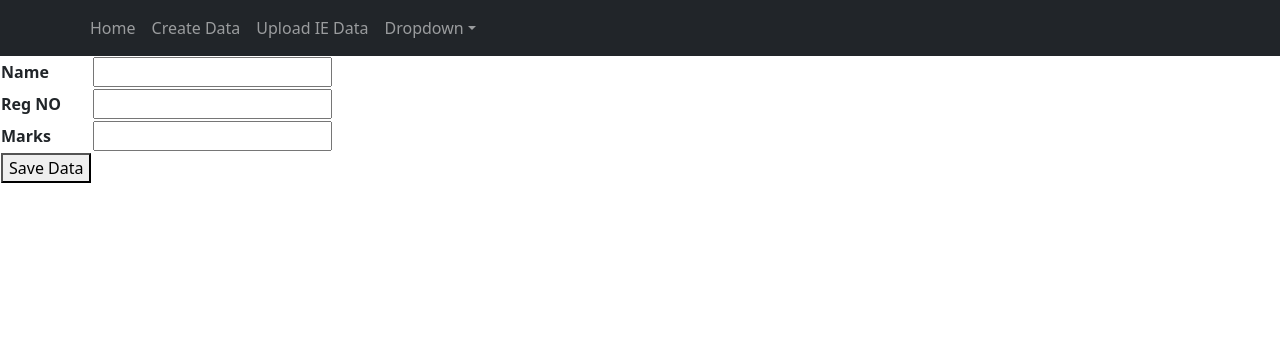
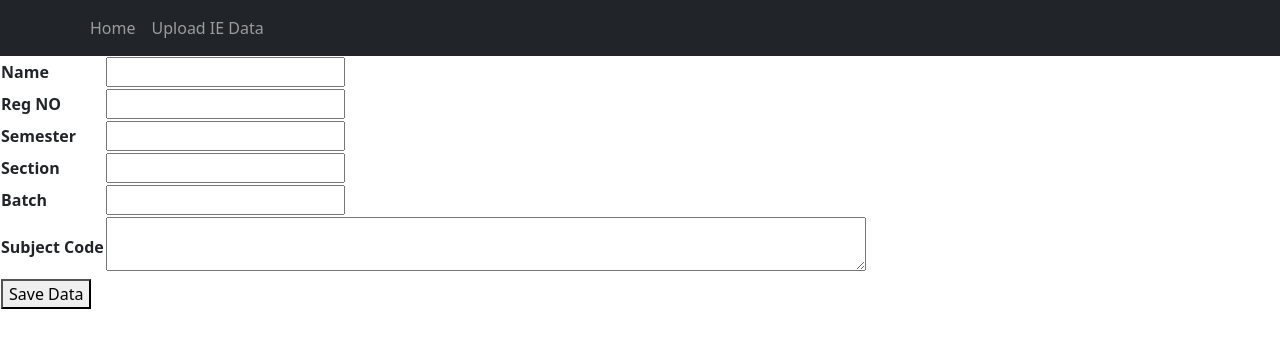
Before and after one commit to singhalmca04/react-srm, a React (Create React App) app: page /update in a window 1280 px wide. Shown: the top 348 px of the page. Built offline with nearby package versions, Linux system fonts and the light colour scheme.

Commit message:
elective

```diff
--- a/src/Apicall.js
+++ b/src/Apicall.js
@@ -10,6 +10,7 @@ const Apicall = () => {
     const navigate = useNavigate();
     const [response, setResponse] = useState(null);
     const [loading, setLoading] = useState(false);
+    const [imageUpload, setImageUpload] = useState(false);
     const [excelData, setExcelData] = useState([]);
     const [files, setFiles] = useState([]);
 
@@ -20,7 +21,7 @@ const Apicall = () => {
                 const res = await fetch(apiUrl + "/finduser");
                 const data = await res.json();
                 setResponse(data.data);
-
+                console.log(response[0].subcode)
             } catch (error) {
                 console.error("Error:", error);
             } finally {
@@ -116,9 +117,35 @@ const Apicall = () => {
     };
 
     const handleBulkUpload = async () => {
-        const formData = new FormData();
-        files.forEach(file => formData.append('images', file));
-        await axios.post(apiUrl + `/upload/bulk/images`, formData);
+        for (const file of files) {
+            setImageUpload(true);
+            const fileName = file.name.substring(0, file.name.lastIndexOf('.'));
+            console.log(file.name.substring(0, file.name.lastIndexOf('.')))
+            const formData = new FormData();
+            formData.append('file', file);
+            formData.append('upload_preset', 'hallticket'); // Replace with your preset
+            formData.append('cloud_name', 'dnf95bknw');        // Optional
+
+            const res = await fetch(
+                'https://api.cloudinary.com/v1_1/dnf95bknw/image/upload',
+                {
+                    method: 'POST',
+                    body: formData,
+                }
+            );
+            const data = await res.json(); // Parse the response
+            console.log(data.secure_url, 'Cloudinary response');
+
+            // 2. Save to backend
+            await axios.post(apiUrl + '/upload/image/path', {
+                fileName,
+                imageUrl: data.secure_url,
+            });
+        }
+        setImageUpload(false);
+        // const formData = new FormData();
+        // files.forEach(file => formData.append('images', file));
+        // await axios.post(apiUrl + `/upload/bulk/images`, formData);
         navigate(0);
     };
 
@@ -148,10 +175,10 @@ const Apicall = () => {
                     <div className="col-md-8">
                         <h2>User Table List</h2>
                     </div>
-                    {/* <div className="col-md-2">
+                     <div className="col-md-2">
                         <button onClick={downloadData}>Download in PDF</button>
                     </div>
-                    <div className="col-md-2">
+                    {/*<div className="col-md-2">
                         <button onClick={downloadDatax}>Download in Excel</button>
                     </div> */}
                     <div className="col-md-2">
@@ -172,11 +199,17 @@ const Apicall = () => {
                         <input type="file" accept=".xlsx, .xls" onChange={uploadExcelIe} />
                     </div>
                 </div> */}
-                <div className="row" style={{marginTop: '50px'}}>
+                <div className="row" style={{ marginTop: '50px' }}>
                     <div className="col-md-12">
                         <b>Upload Bulk Images</b>
                         <input type="file" multiple accept="image/*" onChange={handleChange} />
+                        {imageUpload && (
+                            <>
+                                <img src="/loading.webp" alt="Uploading..." width={50} />
+                            </>
+                        )}
                         <button onClick={handleBulkUpload}>Upload</button>
+
                     </div>
                 </div>
             </div>
@@ -189,6 +222,13 @@ const Apicall = () => {
                         <th>Name</th>
                         <th>Semester</th>
                         <th>Section</th>
+                        {
+                            response && response[0]
+                                ? response[0].subcode.map((code, index) => (
+                                    <th key={index}>Subject Code {index + 1}</th>
+                                ))
+                                : <th>Subject Code1</th>
+                        }
                         <th>Batch</th>
                         <th>Image</th>
                         <th>Action</th>
@@ -202,9 +242,12 @@ const Apicall = () => {
                             <td>{user.name}</td>
                             <td>{user.semester}</td>
                             <td>{user.section}</td>
+                            {user.subcode.map((code) => (
+                                <td>{code}</td>
+                            ))}
                             <td>{user.batch}</td>
-                            <td><img src={user?.image ? `${apiUrl}${user.image}` : '/logo192.png'} width="50px" alt="No Image" /></td>
-                            <td> <Button variant="danger" onClick={() => navigate('/update', { state: { id: user._id, name: user.name, marks: user.marks, regno: user.regno } })}>Edit</Button>
+                            <td><img src={user?.image ? `${user.image}` : '/logo192.png'} width="50px" alt="No Image" /></td>
+                            <td> <Button variant="danger" onClick={() => navigate('/update', { state: { id: user._id, name: user.name, semester: user.semester, regno: user.regno, section: user.section, batch: user.batch, subcode: user.subcode } })}>Edit</Button>
                                 &nbsp;&nbsp;&nbsp; <Button onClick={() => navigate('/delete', { state: { id: user._id } })} variant="outline-success">Delete</Button>
                                 &nbsp;&nbsp;&nbsp; <input type="file" accept="image/*" onChange={handleFileChange} />
                                 <button disabled={!file} onClick={() => uploadPics(user._id)}>Upload</button> </td>
--- a/src/Secdapi.js
+++ b/src/Secdapi.js
@@ -4,8 +4,8 @@ const apiUrl = process.env.REACT_APP_API_URL;
 const Secdapi = () => {
     const location = useLocation();
     const navigate = useNavigate();
-    const { id, name, marks, regno } = location.state || {};
-    const [users, setUsers] = useState({ name, marks, regno });
+    const { id, name, semester, section, batch, subcode, regno } = location.state || {};
+    const [users, setUsers] = useState({ name, semester, section, batch, subcode, regno });
     const [loading, setLoading] = useState(false);
     function handleChange(e) {
         setUsers({ ...users, [e.target.name]: e.target.value });
@@ -45,8 +45,20 @@ const Secdapi = () => {
                 <th><input type="text" name="regno" value={users.regno} onChange={handleChange}/></th>
             </tr>
             <tr>
-                <th>Marks</th>
-                <th><input type="text" name="marks" value={users.marks} onChange={handleChange}/></th>
+                <th>Semester</th>
+                <th><input type="text" name="semester" value={users.semester} onChange={handleChange}/></th>
+            </tr>
+            <tr>
+                <th>Section</th>
+                <th><input type="text" name="section" value={users.section} onChange={handleChange}/></th>
+            </tr>
+            <tr>
+                <th>Batch</th>
+                <th><input type="text" name="batch" value={users.batch} onChange={handleChange}/></th>
+            </tr>
+            <tr>
+                <th>Subject Code</th>
+                <th><textarea cols="80" name="subcode" value={users.subcode} onChange={handleChange}></textarea> </th>
             </tr>
             <tr>
                 <td><button onClick={saveData}>Save Data</button></td>
--- a/src/index.js
+++ b/src/index.js
@@ -21,9 +21,9 @@ root.render(
       <Container>
         <Nav className="me-auto">
           <Nav.Link href="/">Home</Nav.Link>
-          <Nav.Link href="/create">Create Data</Nav.Link>
+          {/* <Nav.Link href="/create">Create Data</Nav.Link> */}
           <Nav.Link href="/iedata">Upload IE Data</Nav.Link>
-          <NavDropdown title="Dropdown" id="basic-nav-dropdown">
+          {/* <NavDropdown title="Dropdown" id="basic-nav-dropdown">
             <NavDropdown.Item href="#action/3.1">Action</NavDropdown.Item>
             <NavDropdown.Item href="#action/3.2">
               Another action
@@ -33,7 +33,7 @@ root.render(
             <NavDropdown.Item href="#action/3.4">
               Separated link
             </NavDropdown.Item>
-          </NavDropdown>
+          </NavDropdown> */}
           {/* <Nav.Link href="/update">Update Data</Nav.Link>
           <Nav.Link href="/delete">Delete Data</Nav.Link> */}
         </Nav>
```
Also changed, not shown: public/loading.webp (added), 1 other file (tests, documents, lock files or other folders).
